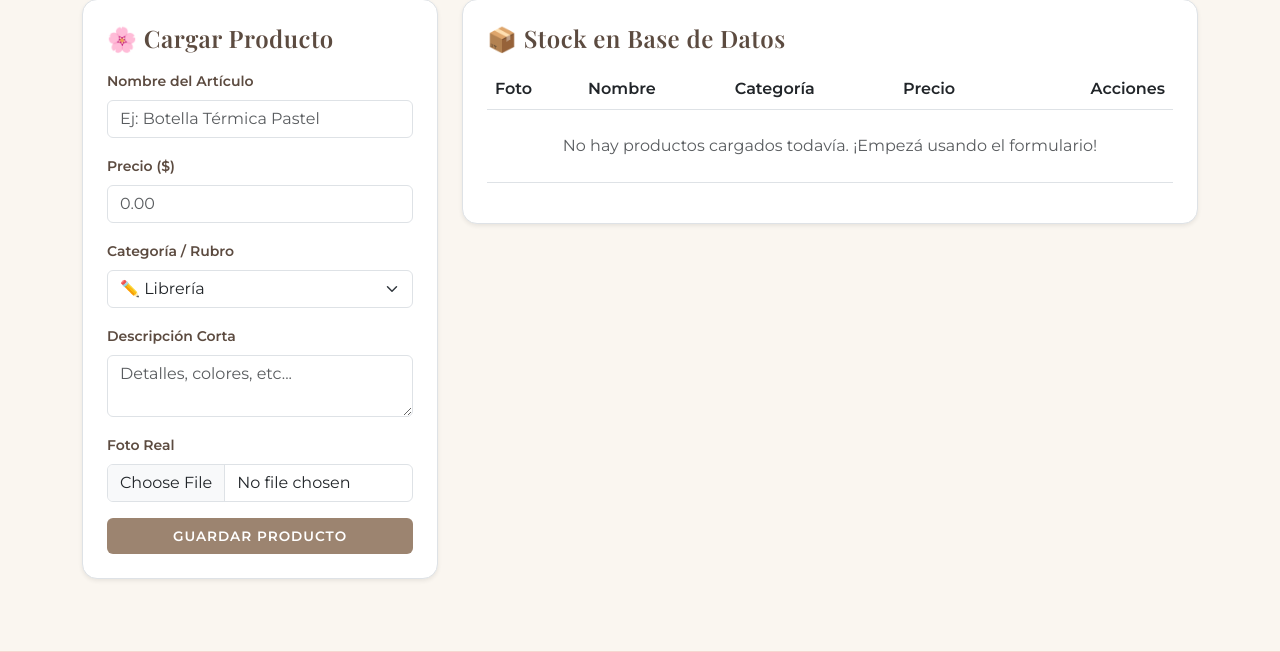
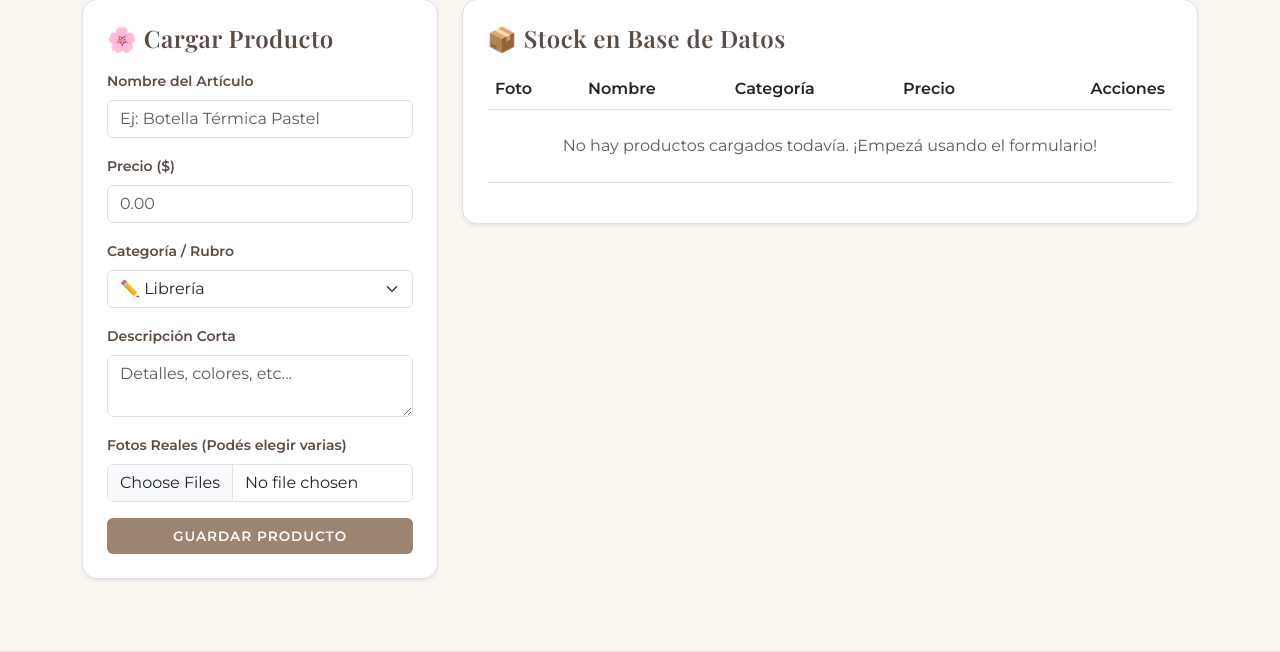
Before and after one commit to estebanman381-creator/Pag-Web, a Flask app: page /admin in a window 1280 px wide. Shown: the part 381-1033 px from the top of the page. Run offline with Flask 3, Linux system fonts and the light colour scheme; the visitor is signed in with stand-in values (Sample User, id 1); data that the repository does not hold is empty; some web fonts are replaced.

Commit message:
Habilitada la selección múltiple de fotos en el formulario de administración

```diff
--- a/templates/admin.html
+++ b/templates/admin.html
@@ -47,8 +47,8 @@
                     <textarea name="descripcion" class="form-control" rows="2" placeholder="Detalles, colores, etc..."></textarea>
                 </div>
                 <div class="mb-3">
-                    <label class="form-label small fw-bold">Foto Real</label>
-                    <input type="file" name="foto" class="form-control" accept="image/*">
+                    <label class="form-label small fw-bold">Fotos Reales (Podés elegir varias)</label>
+                    <input type="file" name="foto" class="form-control" accept="image/*" multiple>
                 </div>
                 <button type="submit" class="btn btn-bonito w-100 py-2">Guardar Producto</button>
             </form>
@@ -72,7 +72,13 @@
                     <tbody>
                         {% for p in productos %}
                         <tr>
-                            <td><img src="{{ p.imagen_url }}" width="45" height="45" class="rounded shadow-sm" style="object-fit: cover;"></td>
+                            <td>
+                                {% if p.imagenes %}
+                                    <img src="{{ p.imagenes[0].url }}" width="45" height="45" class="rounded shadow-sm" style="object-fit: cover;">
+                                {% else %}
+                                    <img src="https://via.placeholder.com/45" width="45" height="45" class="rounded shadow-sm" style="object-fit: cover;">
+                                {% endif %}
+                            </td>
                             <td class="fw-bold" style="font-family: var(--fuente-cuerpo);">{{ p.titulo }}</td>
                             <td><span class="badge bg-light text-dark border">{{ p.categoria.replace('-', ' ') }}</span></td>
                             <td class="fw-bold" style="color: var(--marron-suave);">${{ p.precio | int }}</td>
```
